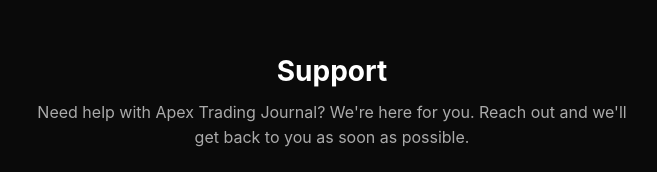
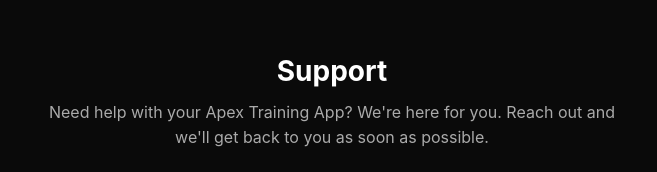
Before and after one commit to irvingkeith93-bit/APEX-APP, a plain HTML site: page support.html in a window 1280 px wide. Shown: the part 119-291 px from the top of the page, without its empty margins (308-965 px from the left). Drawn offline with Linux system fonts and the light colour scheme.

Commit message:
Update support.html

```diff
--- a/support.html
+++ b/support.html
@@ -22,7 +22,7 @@
 <body>
 <div class="container">
   <h1>Support</h1>
-  <p>Need help with Apex Trading Journal? We're here for you. Reach out and we'll get back to you as soon as possible.</p>
+  <p>Need help with your Apex Training App? We're here for you. Reach out and we'll get back to you as soon as possible.</p>
   <a class="button" href="mailto:irvingindustries@outlook.com">Contact Support</a>
 
   <div class="faq">
```
